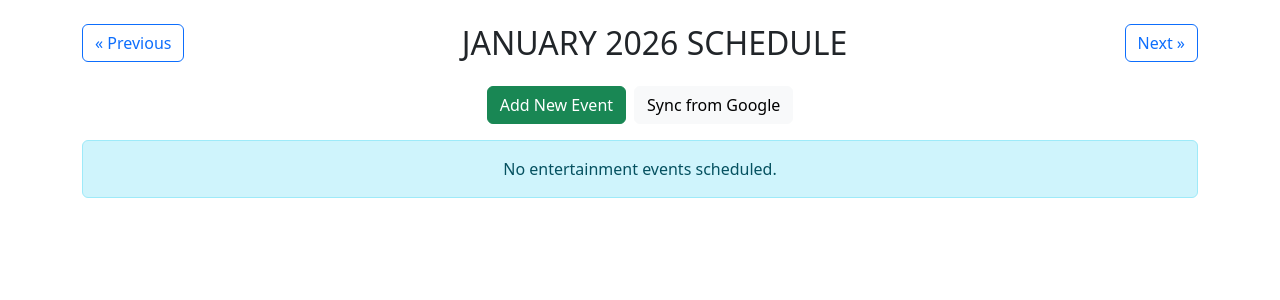
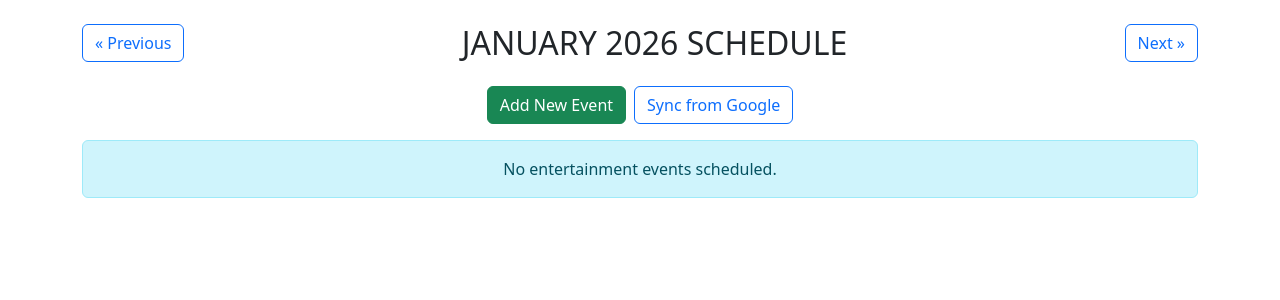
Before and after one commit to neilbenjamin/01_schedule_planner, a Django app: page / in a window 1280 px wide. Shown: the part 56-356 px from the top of the page. Run offline with Django 5.2, Linux system fonts and the light colour scheme; the visitor is signed in with stand-in values (Sample User, id 1); data that the repository does not hold is empty; some libraries are stand-ins or nearby versions.

Commit message:
UI update: improved planner page layout and styles

```diff
--- a/schedule_planner/planner/templates/pages/planner.html
+++ b/schedule_planner/planner/templates/pages/planner.html
@@ -40,7 +40,7 @@
         {% if user.is_authenticated and user.is_superuser %}
         <div class="d-flex justify-content-center mb-3 gap-2">
             <a href="{% url 'planner:add_event' %}" class="btn btn-success">Add New Event</a>
-            <a href="{% url 'planner:sync_calendar' %}" class="btn btn-light">Sync from Google</a>
+            <a href="{% url 'planner:sync_calendar' %}" class="btn btn-outline-primary">Sync from Google</a>
         </div>
         {% endif %}
 
@@ -86,7 +86,7 @@
                                 </td>
                                 <td>
                                     <!-- Link to the edit view, passing the event's primary key -->
-                                    <a href="{% url 'planner:delete' pk=event.pk %}" class="btn btn-sm btn-warning">Delete</a>
+                                    <a href="{% url 'planner:delete' pk=event.pk %}" class="btn btn-sm btn-outline-danger">Delete</a>
                                 </td>
                                 {% endif %}
                             </tr>
```
